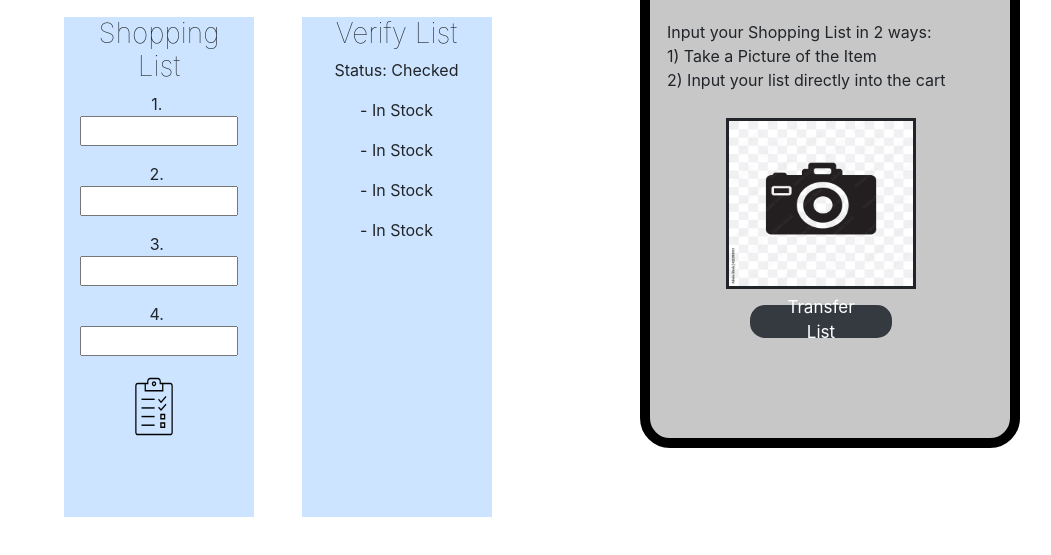
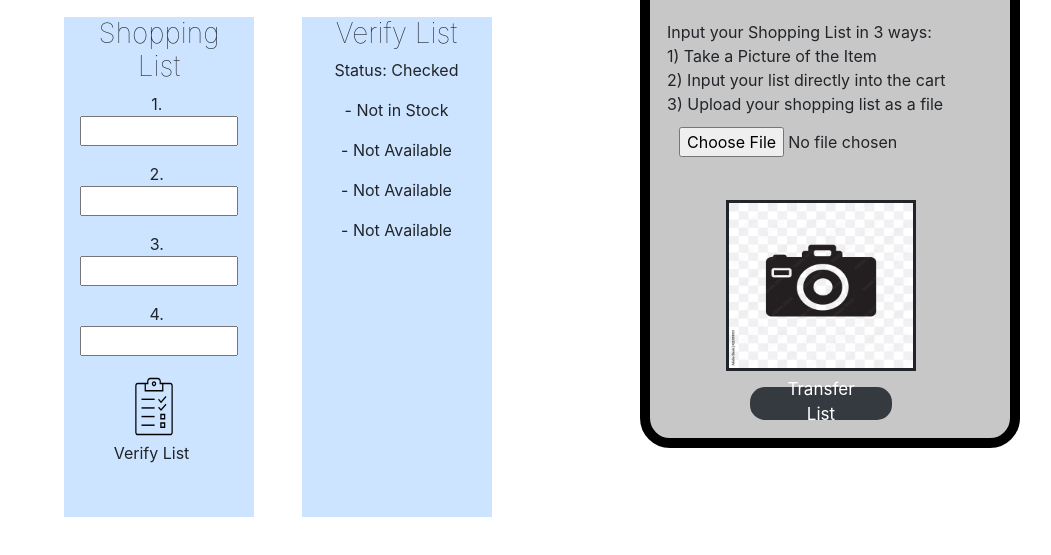
Before and after one commit to keerthi-sekar/ui-design-class, a plain HTML site: page Project1/list.html in a window 1280 px wide. Both pictures are taken after a click on the picture 154 px from the left and 551 px from the top of the page. Shown: the part 145-700 px from the top of the page, without its empty margins (0-1051 px from the left). Drawn offline with Linux system fonts and the light colour scheme.

```diff
--- a/Project1/assets/js/main.js
+++ b/Project1/assets/js/main.js
@@ -12,17 +12,55 @@ var item1 = document.getElementById('1');
 var item2 = document.getElementById('2');
 var item3 = document.getElementById('3');
 var item4 = document.getElementById('4');
-var fileInput = document.getElementById('file_input');
 var verify = document.getElementById('status_button');
 var statusCheck = document.getElementById('status_check');
 var transferList = document.getElementById('transfer_list');
+const input = document.querySelector('file_input');
+const shoppingList = [item1, item2, item3, item4];
 
 function StatusButtonClick(){
-    //making assumption that all items are in stock in list for concept
-    item1.textContent = input1.value + ' - In Stock';
-    item2.textContent = input2.value + ' - In Stock';
-    item3.textContent = input3.value + ' - In Stock';
-    item4.textContent = input4.value + ' - In Stock';
+    var parsed1 = input1.value.toLowerCase();
+    var parsed2 = input2.value.toLowerCase();
+    var parsed3 = input3.value.toLowerCase();
+    var parsed4 = input4.value.toLowerCase();
+
+    if(parsed1 == "icecream" || parsed1 == "grapes" || parsed1 == "salmon" || parsed1 == "flowers")
+    {
+        console.log(parsed1);
+        item1.textContent = input1.value + ' - In Stock';
+    }
+    else
+    {
+        item1.textContent = input1.value + ' - Not in Stock';
+    }
+
+    if(parsed2 == "icecream" || parsed2 == "grapes" || parsed2 == "salmon" || parsed2 == "flowers")
+    {
+        item2.textContent = input2.value + ' - In Stock';
+    }
+    else
+    {
+        item2.textContent = input2.value + ' - Not Available';
+    }
+
+    if(parsed3 == "icecream" || parsed3 == "grapes" || parsed3 == "salmon" || parsed3 == "flowers")
+    {
+        item3.textContent = input3.value + ' - In Stock';
+    }
+    else
+    {
+        item3.textContent = input3.value + ' - Not Available';
+    }
+
+    if(parsed4 == "icecream" || parsed4 == "grapes" || parsed4 == "salmon" || parsed4 == "flowers")
+    {
+        item4.textContent = input4.value + ' - In Stock';
+    }
+    else
+    {
+        item4.textContent = input4.value + ' - Not Available';
+    }
+
     status_check.textContent = 'Status: Checked';
 }
 
--- a/Project1/list.html
+++ b/Project1/list.html
@@ -37,6 +37,7 @@
                         <p style="text-align: center;">2.&nbsp;<input type="text" id="input2" style="width: 158px;"></p>
                         <p style="text-align: center;">3.&nbsp;<input type="text" id="input3" style="width: 158px;"></p>
                         <p style="text-align: center;">4.&nbsp;<input type="text" id="input4" style="width: 158px;"></p><img id="status_button" style="background: rgba(255,255,255,0);transform: translate(45px) translateX(0px);backdrop-filter: opacity(0) brightness(0%) contrast(0%) invert(0%) saturate(0%);position: relative;" width="60" height="69" src="assets/img/check.svg" onclick="StatusButtonClick()">
+                        <p style="width: 145px;text-align: center;">Verify List</p>
                     </div>
                     <div class="col-md-4 col-lg-4 offset-1 text-left justify-content-center align-items-center align-self-center" style="background: rgba(0,123,255,0.2);height: 500px;">
                         <h3 class="font-weight-lighter text-center" style="text-align: left;">Verify List</h3>
@@ -51,7 +52,7 @@
             <div class="col-md-6 col-xl-4" id="secondary_device" style="width: 223px;height: 537px;background: rgba(162,162,162,0.6);border-radius: 30px;border: 10px solid rgb(0,0,0);">
                 <h1 style="font-size: 27px;text-align: center;transform: translateY(10px);">Secondary Device</h1>
                 <p style="text-align: center;margin: 0px;padding: 6px;"><strong><span style="text-decoration: underline;">(1) List</span></strong> (2) Navigation (3) Cart</p>
-                <p style="padding: 2px;transform: translateY(21px);">Input your Shopping List in 2 ways:<br>1) Take a Picture of the Item<br>2) Input your list directly into the cart</p><img width="190" height="171" style="margin: 57px;height: 171px;width: 190px;border-style: solid;transform: translateX(4px) translateY(-28px);" src="assets/img/camera_icon.jpg"><button class="btn btn-primary active bg-dark border-dark shadow-none d-xl-flex justify-content-center align-items-center justify-content-xl-center align-items-xl-center" id="transfer_list" type="button" style="transform: translate(0px) translateX(45px) translateY(-101px);width: 142px;text-align: center;height: 31px;margin: 48px;padding: 8px 16px;font-size: 17px;border-width: 10px;border-style: solid;border-radius: 15px;border-bottom-left-radius: 15px;border-bottom-right-radius: 15px;border-top-right-radius: 15 px;border-top-left-radius: 15px;padding-top: 5px;margin-top: 32px;margin-bottom: 34px;margin-left: 40px;">Transfer List</button>
+                <p style="padding: 2px;transform: translateY(21px);">Input your Shopping List in 3 ways:<br>1) Take a Picture of the Item<br>2) Input your list directly into the cart<br>3) Upload your shopping list as a file</p><input type="file" id="file_input" accepts=".txt" style="margin: 14px;"><img width="190" height="171" style="margin: 57px;height: 171px;width: 190px;border-style: solid;transform: translateX(4px) translateY(-28px);" src="assets/img/camera_icon.jpg"><button class="btn btn-primary active bg-dark border-dark shadow-none d-xl-flex justify-content-center align-items-center justify-content-xl-center align-items-xl-center" id="transfer_list" type="button" style="transform: translate(0px) translateX(45px) translateY(-101px);width: 142px;text-align: center;height: 31px;margin: 48px;padding: 8px 16px;font-size: 17px;border-width: 10px;border-style: solid;border-radius: 15px;border-bottom-left-radius: 15px;border-bottom-right-radius: 15px;border-top-right-radius: 15 px;border-top-left-radius: 15px;padding-top: 5px;margin-top: 32px;margin-bottom: 34px;margin-left: 40px;" onclick="TransferListFile()">Transfer List</button>
             </div>
         </div>
     </div>
```
Also changed, not shown: 1 other file.
